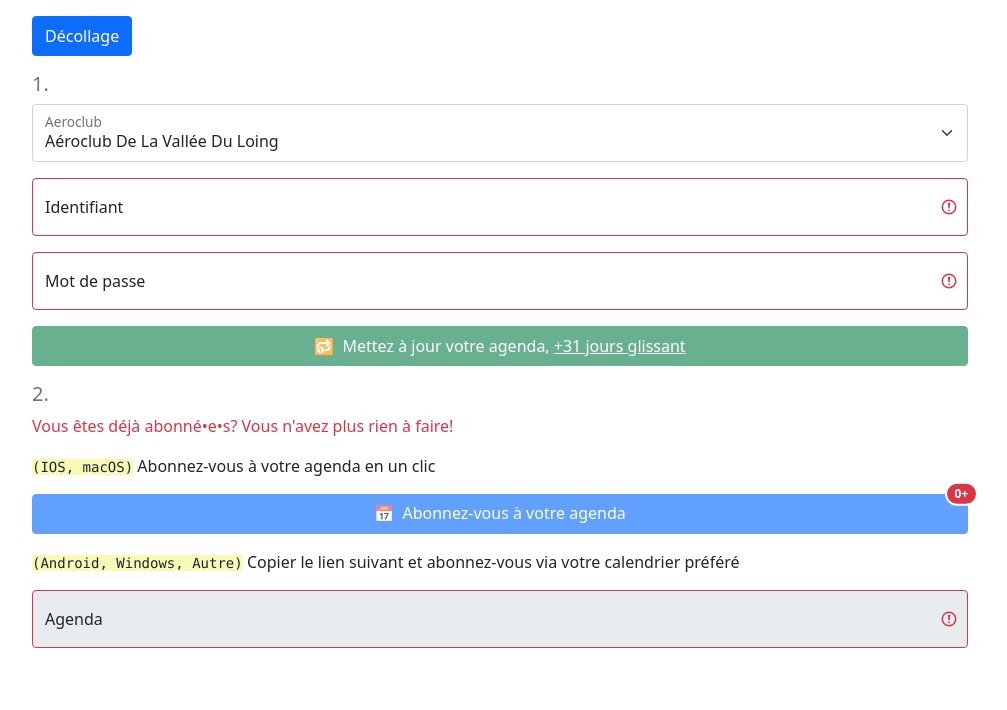
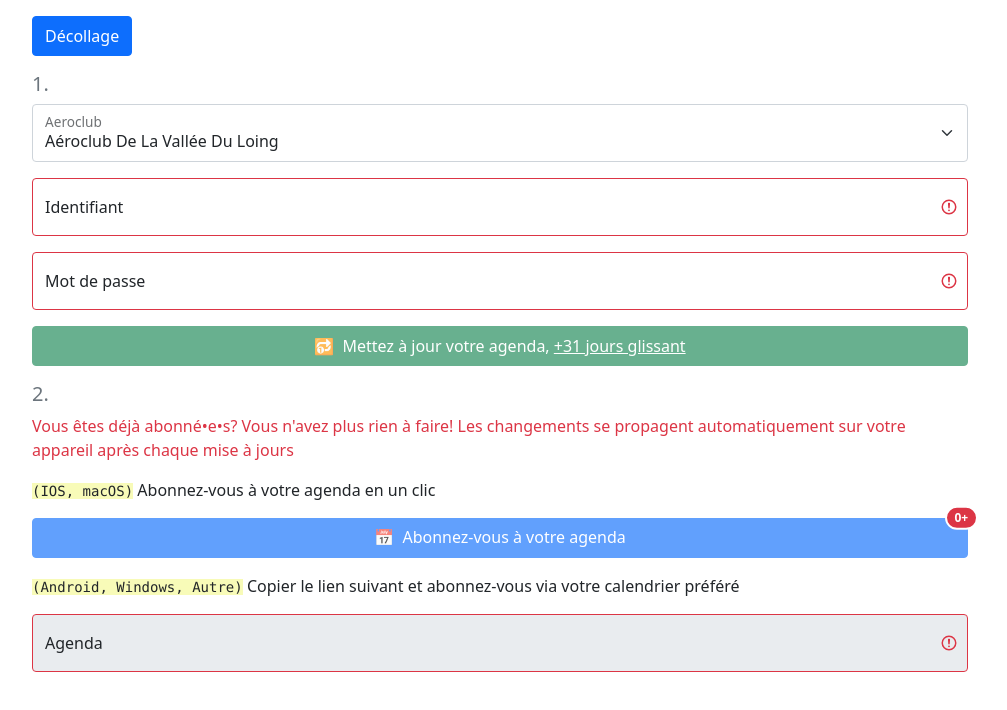
Before and after one commit to amarinediary/NetAirClubICS, a website: page public/index.html in a window 1280 px wide. Shown: the whole page, without its empty margins (140-1147 px from the left). Drawn offline with nearby package versions, Linux system fonts and the light colour scheme.

Commit message:
initial commit

```diff
--- a/public/index.html
+++ b/public/index.html
@@ -22,7 +22,6 @@
         </button>
 
         <h5 class="text-muted">1.</h5>
-
         <div class="offcanvas offcanvas-start" tabindex="-1" id="offcanvasMain">
             <div class="offcanvas-header">
                 <h5 class="offcanvas-title">NetAirClubICS</h5>
@@ -132,7 +131,7 @@
         </form>
 
         <h5 class="text-muted">2.</h5>
-        <p class="text-danger">Vous êtes déjà abonné•e•s? Vous n'avez plus rien à faire!</p>
+        <p class="text-danger">Vous êtes déjà abonné•e•s? Vous n'avez plus rien à faire! Les changements se propagent automatiquement sur votre appareil après chaque mise à jours</p>
         <p><pre class="d-inline" style="background-color:#F8FBB8;">(IOS, macOS)</pre> Abonnez-vous à votre agenda en un clic</p>
         <div class="d-grid mb-3 position-relative">
             <a href="#!" id="webcal" class="btn btn-primary text-truncate pe-none disabled" style="height:40px;" disabled="true" readonly="true" target="_blank" rel="noopenner">
```
